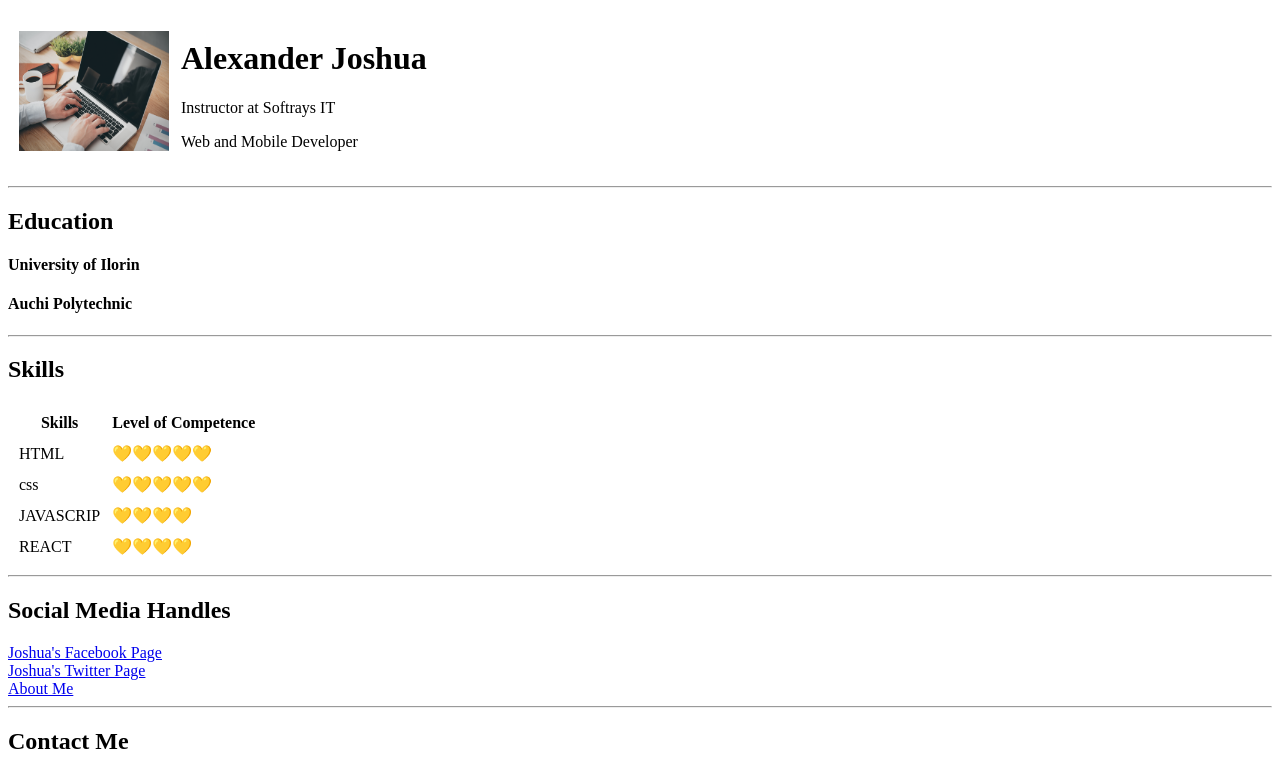
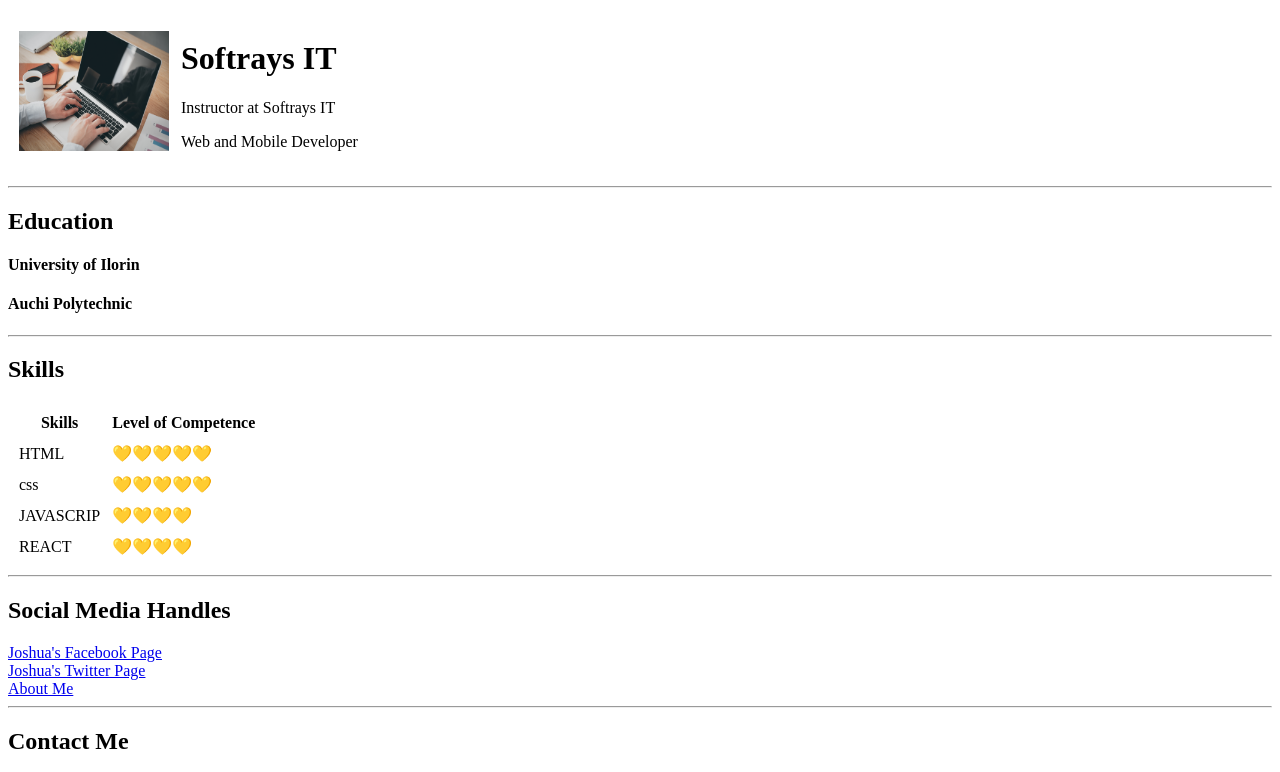
Before and after one commit to softraysit/cv, a plain HTML site: page index.html in a window 1280 px wide. Shown: the top 772 px of the page. Drawn offline with Linux system fonts and the light colour scheme.

Commit message:
update idex.html

```diff
--- a/index.html
+++ b/index.html
@@ -12,7 +12,7 @@
                 <img width="150" height="120" src="image/ime.jpg" alt="">
             </td>
             <td>
-                <h1>Alexander Joshua</h1>
+                <h1>Softrays IT</h1>
                 <p>Instructor at Softrays IT</p>
                 <p>Web and Mobile Developer</p>
             </td>
```
